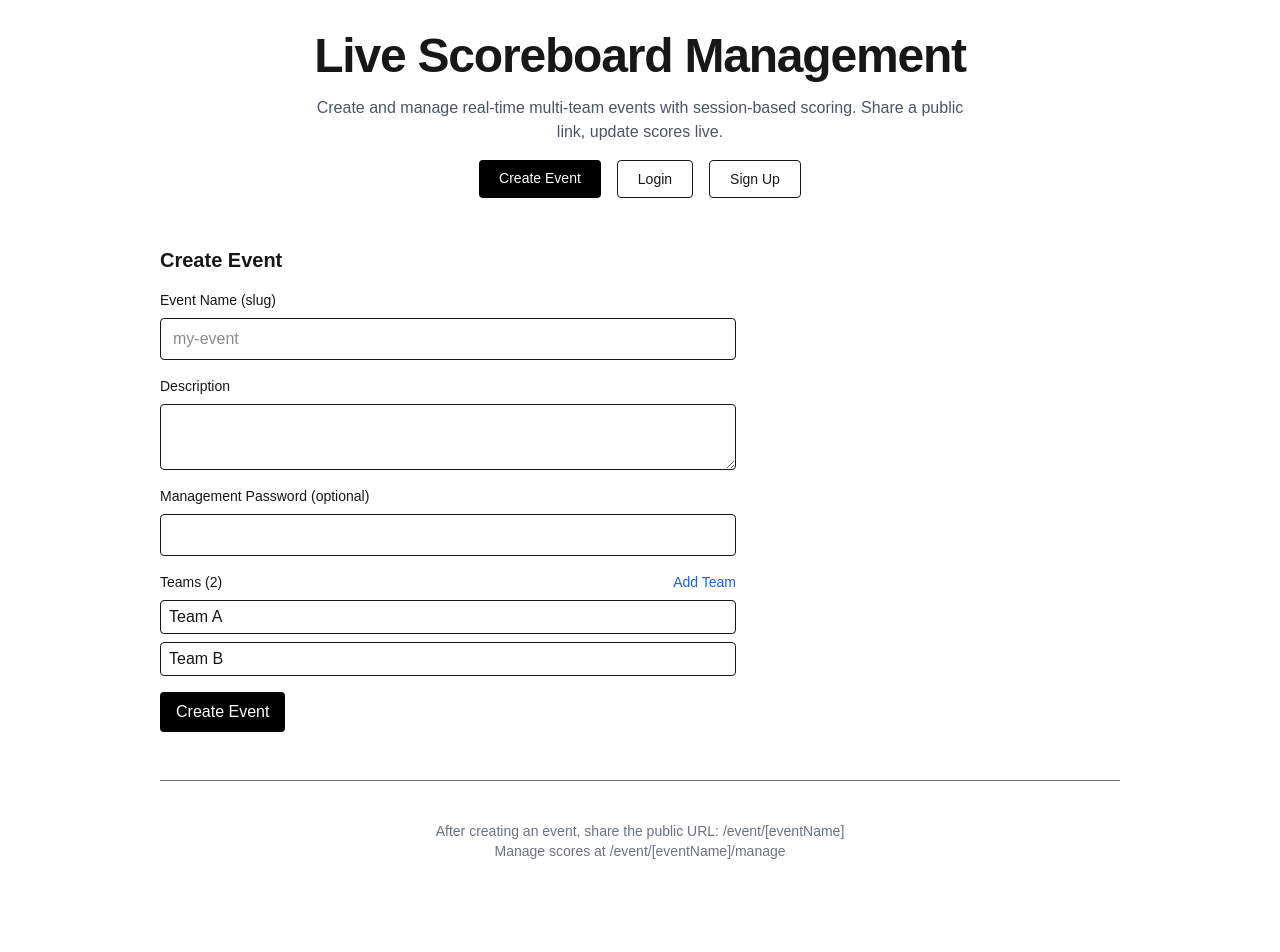
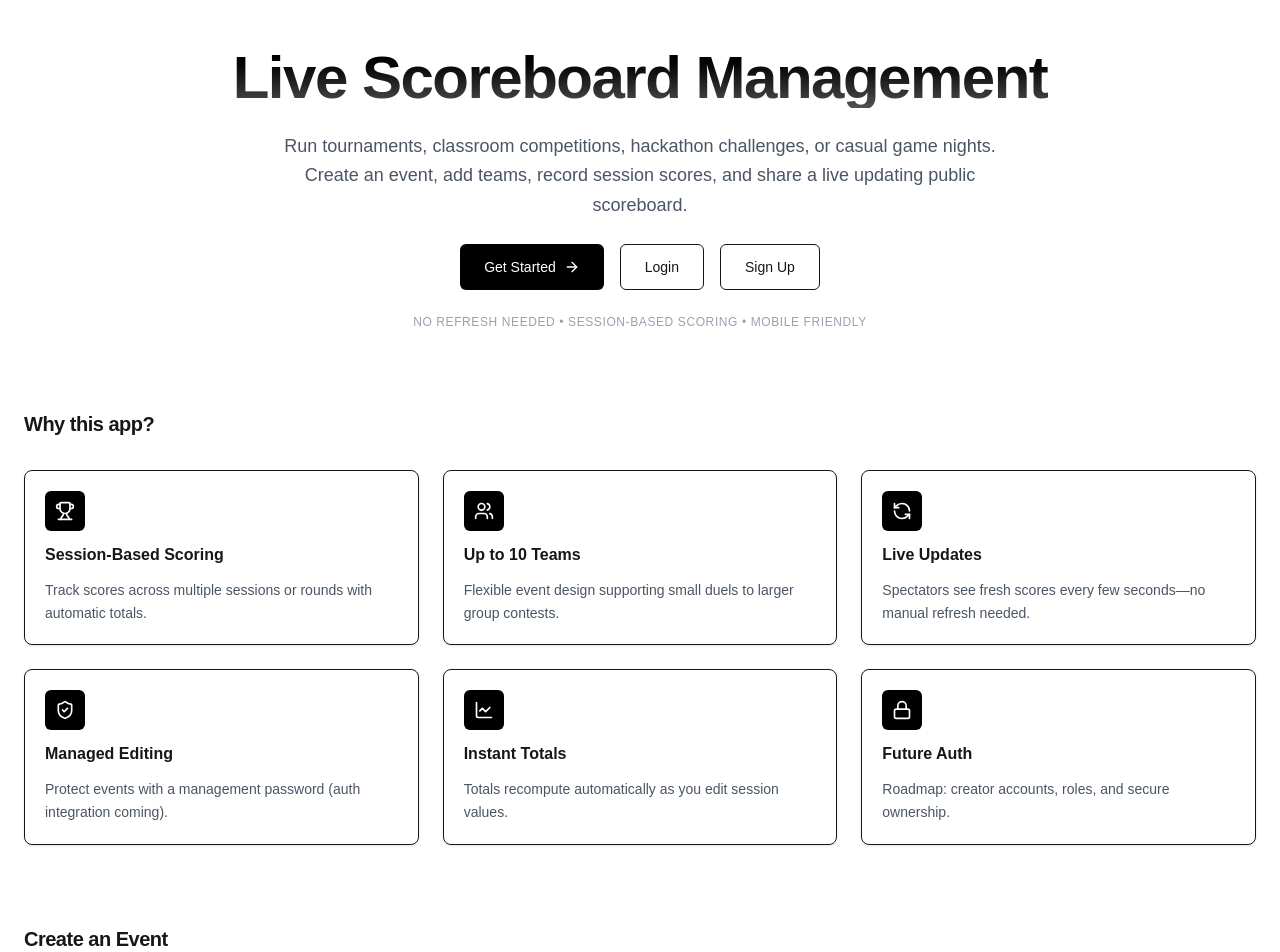
Before and after one commit to MikeyA-yo/scoreboardmanager, a Next.js app: page / in a window 1280 px wide. Shown: the top 952 px of the page. Before the commit the page ends 893 px from the top, so only its background shows below. Built offline with nearby package versions, Linux system fonts and the light colour scheme.

Commit message:
version 1

```diff
--- a/app/event/[name]/page.tsx
+++ b/app/event/[name]/page.tsx
@@ -1,56 +1,26 @@
 import { getDb } from '@/lib/mongodb';
 import { EventDoc, computeTotals } from '@/types/models';
-import { use } from 'react';
+import PublicEventClient from '@/components/PublicEventClient';
 
-// Keep dynamic; we don't cache because of live scores
-export const revalidate = 0;
+export const revalidate = 0; // dynamic
 
-// NOTE: In some Next.js versions params is still a plain object (not a Promise yet).
-// We defensively handle both to avoid calling use() on a non-thenable which triggers
-// the "Expected a suspended thenable" React error.
-export default async function PublicEventPage({ params }: { params: { name: string } | Promise<{ name: string }> }) {
-  let name: string;
-  if (params && typeof (params as any).then === 'function') {
-    // Treat as promise variant
-    name = (use(params as Promise<{ name: string }>) as { name: string }).name;
-  } else {
-    name = (params as { name: string }).name;
-  }
+export default async function PublicEventPage({ params }: { params: { name: string } }) {
+  const { name } = params; // rely on current stable object form; if promise change later can adapt
   const db = await getDb();
   const event = await db.collection<EventDoc>('events').findOne({ name });
   if (!event) return <div className="p-6">Event not found.</div>;
   const totals = computeTotals(event);
+  const initial = {
+    name: event.name,
+    description: event.description,
+    teams: event.teams,
+    sessions: event.sessions.map(s => ({ name: s.name, scores: s.scores })),
+    totals,
+    updatedAt: event.updatedAt.toISOString?.() || String(event.updatedAt)
+  };
   return (
-    <div className="p-6 space-y-6 max-w-3xl mx-auto w-full">
-      <h1 className="text-2xl font-bold">{event.name}</h1>
-      {event.description && <p className="text-gray-600 text-sm">{event.description}</p>}
-      <div className="overflow-x-auto">
-        <table className="w-full text-sm border">
-          <thead>
-            <tr>
-              <th className="border px-2 py-1 text-left">Team</th>
-              <th className="border px-2 py-1 text-right">Total</th>
-              {event.sessions.map((s,i)=>(
-                <th key={i} className="border px-2 py-1 text-right">{s.name}</th>
-              ))}
-            </tr>
-          </thead>
-          <tbody>
-            {event.teams.map((team,i)=> (
-              <tr key={i}>
-                <td className="border px-2 py-1">{team}</td>
-                <td className="border px-2 py-1 text-right font-semibold">{totals[i]}</td>
-                {event.sessions.map((s,j)=>(
-                  <td key={j} className="border px-2 py-1 text-right">{s.scores[i]}</td>
-                ))}
-              </tr>
-            ))}
-          </tbody>
-        </table>
-      </div>
-      <p className="text-xs text-gray-500">Auto-refreshes every 5s.</p>
-      <script // naive polling reload - will optimize later
-        dangerouslySetInnerHTML={{ __html: `setInterval(()=>{fetch('/api/events/${event.name}').then(r=>r.json()).then(d=>{if(!d.sessions) return; location.reload();});},5000);` }} />
+    <div className="p-6 max-w-3xl mx-auto w-full">
+      <PublicEventClient initial={initial as any} name={name} />
     </div>
   );
 }
--- a/app/page.tsx
+++ b/app/page.tsx
@@ -1,25 +1,52 @@
 import Link from 'next/link';
 import EventForm from '@/components/EventForm';
+import { LandingFeatures } from '@/components/LandingFeatures';
+import { ArrowRight } from 'lucide-react';
+
+export const metadata = {
+  title: 'Live Scoreboard Management',
+  description: 'Create, manage, and share real-time multi-team event scoreboards with session-based scoring.'
+};
 
 export default function Home() {
   return (
-    <div className="min-h-screen p-8 flex flex-col gap-12 max-w-5xl mx-auto">
-      <header className="space-y-4 text-center">
-        <h1 className="text-3xl sm:text-5xl font-bold tracking-tight">Live Scoreboard Management</h1>
-        <p className="text-gray-600 max-w-2xl mx-auto">Create and manage real-time multi-team events with session-based scoring. Share a public link, update scores live.</p>
+    <div className="min-h-screen px-6 py-12 flex flex-col gap-20 max-w-7xl mx-auto">
+      <header className="space-y-6 text-center">
+        <h1 className="text-4xl sm:text-6xl font-extrabold tracking-tight bg-gradient-to-b from-black to-neutral-600 dark:from-white dark:to-neutral-500 bg-clip-text text-transparent">Live Scoreboard Management</h1>
+        <p className="text-lg text-gray-600 dark:text-gray-400 max-w-3xl mx-auto leading-relaxed">
+          Run tournaments, classroom competitions, hackathon challenges, or casual game nights. Create an event, add teams, record session scores, and share a live updating public scoreboard.
+        </p>
         <div className="flex flex-wrap justify-center gap-4">
-          <Link href="#create" className="bg-black text-white px-5 py-2 rounded text-sm font-medium">Create Event</Link>
-          <Link href="/login" className="border px-5 py-2 rounded text-sm font-medium">Login</Link>
-          <Link href="/signup" className="border px-5 py-2 rounded text-sm font-medium">Sign Up</Link>
+          <Link href="#create" className="group bg-black text-white px-6 py-3 rounded-md text-sm font-medium flex items-center gap-2 hover:bg-black/85 dark:bg-white dark:text-black dark:hover:bg-white/90">
+            Get Started <ArrowRight className="w-4 h-4 transition-transform group-hover:translate-x-1" />
+          </Link>
+          <Link href="/login" className="border px-6 py-3 rounded-md text-sm font-medium hover:bg-black/5 dark:hover:bg-white/10">Login</Link>
+          <Link href="/signup" className="border px-6 py-3 rounded-md text-sm font-medium hover:bg-black/5 dark:hover:bg-white/10">Sign Up</Link>
         </div>
+        <p className="text-xs uppercase tracking-wider text-gray-400">No refresh needed • Session-based scoring • Mobile friendly</p>
       </header>
-      <section id="create" className="scroll-mt-24">
+
+      <section className="space-y-8">
+        <h2 className="text-xl font-semibold tracking-tight">Why this app?</h2>
+        <LandingFeatures />
+      </section>
+
+      <section id="create" className="scroll-mt-28 space-y-8">
+        <div>
+          <h2 className="text-xl font-semibold tracking-tight mb-2">Create an Event</h2>
+          <p className="text-sm text-gray-600 dark:text-gray-400 max-w-xl">Define a unique event name (used in the URL), list teams, optionally set a management password. You&apos;ll be taken to the management console to add sessions and scores.</p>
+        </div>
         <EventForm />
       </section>
-      <section className="text-sm text-gray-500 text-center pt-10 border-t">
-        <p>After creating an event, share the public URL: /event/[eventName]</p>
-        <p>Manage scores at /event/[eventName]/manage</p>
+
+      <section className="rounded-xl border bg-gradient-to-br from-white to-neutral-50 dark:from-neutral-950 dark:to-neutral-900 p-8 flex flex-col gap-4 text-center">
+        <h3 className="text-lg font-semibold">How sharing works</h3>
+        <p className="text-sm text-gray-600 dark:text-gray-400 max-w-2xl mx-auto">Give spectators the public link <code className="px-1 py-0.5 rounded bg-black/5 dark:bg-white/10 text-xs">/event/&lt;eventName&gt;</code>. Keep <code className="px-1 py-0.5 rounded bg-black/5 dark:bg-white/10 text-xs">/event/&lt;eventName&gt;/manage</code> private for editing scores. A new session can represent a round, inning, quiz question set, sprint, or any scoring block.</p>
       </section>
+
+      <footer className="text-xs text-gray-500 text-center pb-10 border-t pt-6">
+        <p>Roadmap: user accounts, role-based permissions, richer analytics, export.</p>
+      </footer>
     </div>
   );
 }
--- /dev/null
+++ b/components/LandingFeatures.tsx
@@ -0,0 +1,61 @@
+"use client";
+import { motion } from 'motion/react';
+import { Trophy, Users, RefreshCcw, ShieldCheck, LineChart, Lock } from 'lucide-react';
+
+const FEATURES = [
+  {
+    icon: Trophy,
+    title: 'Session-Based Scoring',
+    desc: 'Track scores across multiple sessions or rounds with automatic totals.'
+  },
+  {
+    icon: Users,
+    title: 'Up to 10 Teams',
+    desc: 'Flexible event design supporting small duels to larger group contests.'
+  },
+  {
+    icon: RefreshCcw,
+    title: 'Live Updates',
+    desc: 'Spectators see fresh scores every few seconds—no manual refresh needed.'
+  },
+  {
+    icon: ShieldCheck,
+    title: 'Managed Editing',
+    desc: 'Protect events with a management password (auth integration coming).'
+  },
+  {
+    icon: LineChart,
+    title: 'Instant Totals',
+    desc: 'Totals recompute automatically as you edit session values.'
+  },
+  {
+    icon: Lock,
+    title: 'Future Auth',
+    desc: 'Roadmap: creator accounts, roles, and secure ownership.'
+  }
+];
+
+export function LandingFeatures() {
+  return (
+    <div className="grid sm:grid-cols-2 lg:grid-cols-3 gap-6">
+      {FEATURES.map((f,i)=> {
+        const Icon = f.icon;
+        return (
+          <motion.div
+            key={f.title}
+            initial={{ y: 20, opacity: 0 }}
+            whileInView={{ y:0, opacity:1 }}
+            viewport={{ once: true, amount: 0.4 }}
+            transition={{ duration: 0.5, delay: i*0.05 }}
+            className="rounded-lg border bg-white/60 dark:bg-black/30 backdrop-blur p-5 flex flex-col gap-3 shadow-sm hover:shadow-md transition-shadow">
+            <div className="w-10 h-10 rounded-md bg-black text-white flex items-center justify-center dark:bg-white dark:text-black">
+              <Icon size={20} />
+            </div>
+            <h3 className="font-semibold text-base">{f.title}</h3>
+            <p className="text-sm text-gray-600 dark:text-gray-400 leading-relaxed">{f.desc}</p>
+          </motion.div>
+        );
+      })}
+    </div>
+  );
+}
--- /dev/null
+++ b/components/PublicEventClient.tsx
@@ -0,0 +1,63 @@
+"use client";
+import { useEffect, useState } from 'react';
+
+interface Session { name: string; scores: number[]; }
+interface EventData { name: string; description?: string; teams: string[]; sessions: Session[]; totals: number[]; updatedAt: string; }
+
+export default function PublicEventClient({ initial, name }: { initial: EventData; name: string }) {
+  const [data, setData] = useState<EventData>(initial);
+  const [error, setError] = useState<string|undefined>();
+
+  useEffect(() => {
+    const id = setInterval(async () => {
+      try {
+        const res = await fetch(`/api/events/${name}`, { cache: 'no-store' });
+        const json = await res.json();
+        if (res.ok) {
+          // Only update if changed (basic shallow comparison on updatedAt)
+          if (json.updatedAt !== data.updatedAt) {
+            setData(json);
+          }
+        } else {
+          setError(json.error || 'Error fetching');
+        }
+      } catch (e:any) {
+        setError(e.message);
+      }
+    }, 5000);
+    return () => clearInterval(id);
+  }, [name, data.updatedAt]);
+
+  return (
+    <div className="space-y-6">
+      <div>
+        <h1 className="text-2xl font-bold">{data.name}</h1>
+        {data.description && <p className="text-gray-600 text-sm">{data.description}</p>}
+      </div>
+      <div className="overflow-x-auto">
+        <table className="w-full text-sm border">
+          <thead>
+            <tr>
+              <th className="border px-2 py-1 text-left">Team</th>
+              <th className="border px-2 py-1 text-right">Total</th>
+              {data.sessions.map((s,i)=>(<th key={i} className="border px-2 py-1 text-right">{s.name}</th>))}
+            </tr>
+          </thead>
+          <tbody>
+            {data.teams.map((team,i)=> (
+              <tr key={i}>
+                <td className="border px-2 py-1">{team}</td>
+                <td className="border px-2 py-1 text-right font-semibold">{data.totals[i]}</td>
+                {data.sessions.map((s,j)=>(
+                  <td key={j} className="border px-2 py-1 text-right">{s.scores[i]}</td>
+                ))}
+              </tr>
+            ))}
+          </tbody>
+        </table>
+      </div>
+      <p className="text-xs text-gray-500">Auto-updates every 5s. Last update: {new Date(data.updatedAt).toLocaleTimeString()}</p>
+      {error && <p className="text-xs text-red-600">{error}</p>}
+    </div>
+  );
+}
```
